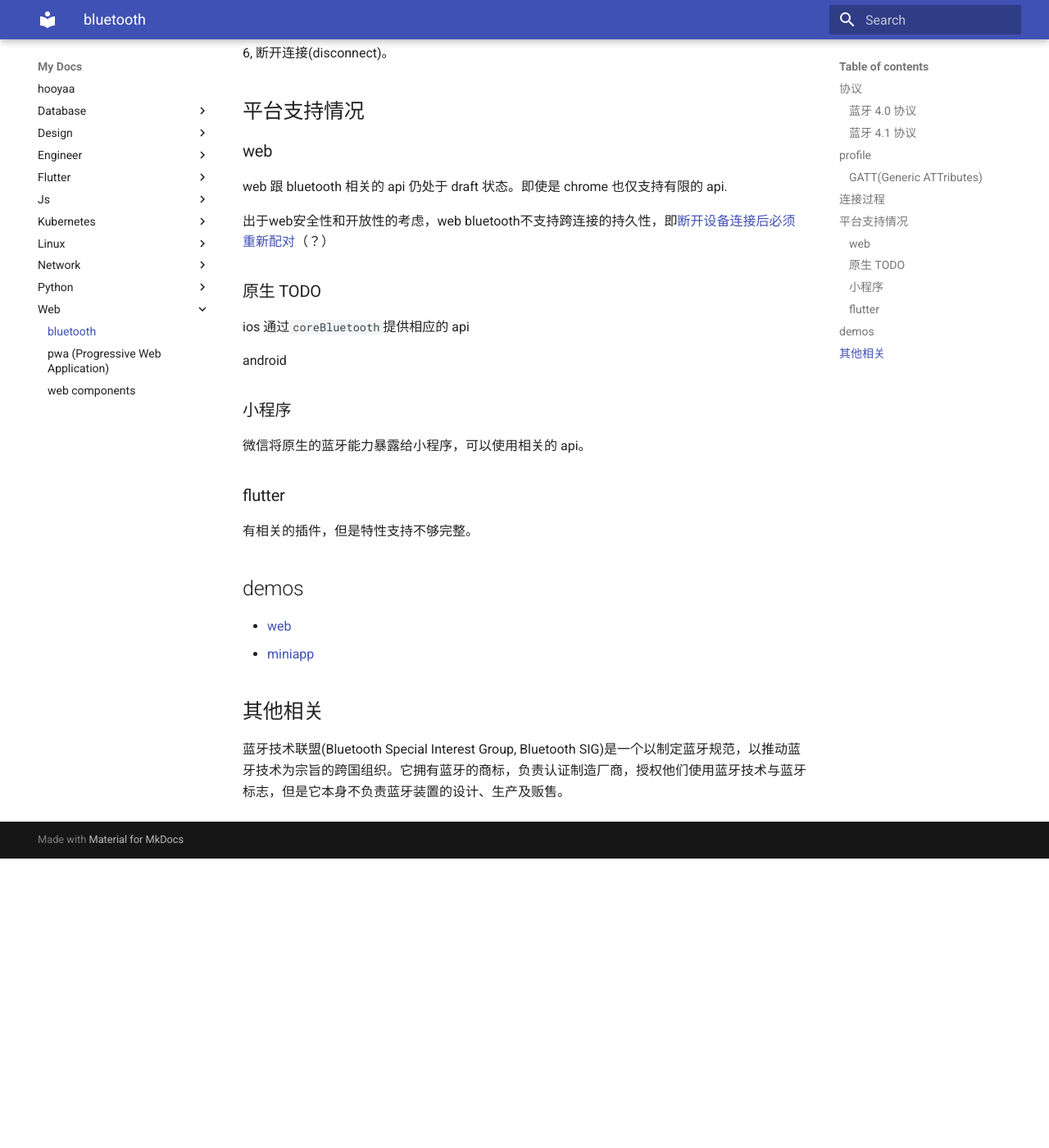
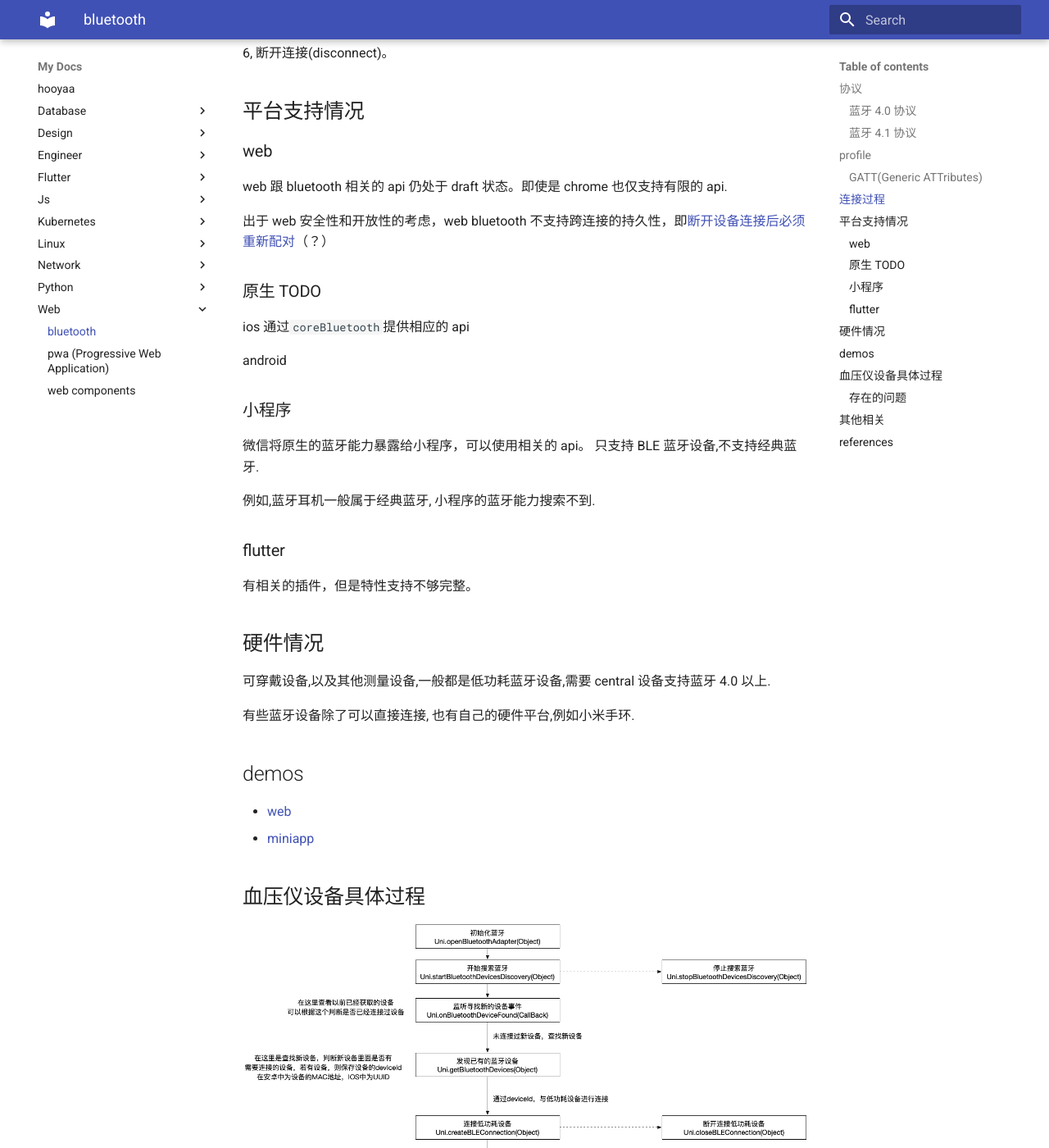
Before and after one commit to dum3ng/note, an MkDocs documentation site: the page built from docs/web/bluetooth.md, in a window 1280 px wide and 1400 px high, scrolled down 1911 px. Shown: the whole window at 82% size. Built offline with MkDocs 1.6.1 and Material for MkDocs 9.7.7, drawn with Linux system fonts in a browser that asks for light colours; before the commit the page ends 2958 px from its top, so only the background shows below that; some of the changed text lies outside the part shown.

Commit message:
update bluetooth

```diff
--- a/docs/web/bluetooth.md
+++ b/docs/web/bluetooth.md
@@ -22,7 +22,7 @@ profile 中包含一个或者多个`service`(服务）， service 可以理解
 一个 service 包含一个或者多个`characteristic`(特征).
 `characteristic`可以理解为服务的属性，一个`characteristic`包括一个 value(array of bytes)，
 以及多个可选的`descriptor`.
-`descriptor`包含一个value（array of bytes），用来描述或者配置它的`characteristic`.
+`descriptor`包含一个 value（array of bytes），用来描述或者配置它的`characteristic`.
 
 特征是与外界交互的最小单位。
 蓝牙设备硬件厂商通常都会提供他们的设备里面各个服务(service)和特征(characteristics)的功能，
@@ -67,8 +67,7 @@ SIG 定义了一些通用属性配置文件 `GATT profile`.
 
 web 跟 bluetooth 相关的 api 仍处于 draft 状态。即使是 chrome 也仅支持有限的 api.
 
-出于web安全性和开放性的考虑，web bluetooth不支持跨连接的持久性，即[断开设备连接后必须重新配对](https://webbluetoothcg.github.io/web-bluetooth/#persistence)（？）
-
+出于 web 安全性和开放性的考虑，web bluetooth 不支持跨连接的持久性，即[断开设备连接后必须重新配对](https://webbluetoothcg.github.io/web-bluetooth/#persistence)（？）
 
 ### 原生 TODO
 
@@ -79,17 +78,46 @@ android
 ### 小程序
 
 微信将原生的蓝牙能力暴露给小程序，可以使用相关的 api。
+只支持 BLE 蓝牙设备,不支持经典蓝牙.
+
+例如,蓝牙耳机一般属于经典蓝牙, 小程序的蓝牙能力搜索不到.
 
 ### flutter
 
 有相关的插件，但是特性支持不够完整。
 
+## 硬件情况
+
+可穿戴设备,以及其他测量设备,一般都是低功耗蓝牙设备,需要 central 设备支持蓝牙 4.0 以上.
+
+有些蓝牙设备除了可以直接连接, 也有自己的硬件平台,例如小米手环.
 
 ## demos
 
 - [web](https://dum3ng.github.io/blue_web_simple/)
-- [miniapp]()
+- [miniapp](https://github.com/dum3ng/bluetooth_miniapp)
+
+## 血压仪设备具体过程
+
+![flowchart](assets/ble_flow.png)
+
+### 存在的问题
+
+- 如何知道设备测量血压的 serviceId? 每种血压仪的 serviceId 是否一致?
+- 如何知道特征 characteristicid?
+- 如何解析获取的特征值? 其数据结构是否对各个血压仪一致?
 
 ## 其他相关
 
 蓝牙技术联盟(Bluetooth Special Interest Group, Bluetooth SIG)是一个以制定蓝牙规范，以推动蓝牙技术为宗旨的跨国组织。它拥有蓝牙的商标，负责认证制造厂商，授权他们使用蓝牙技术与蓝牙标志，但是它本身不负责蓝牙装置的设计、生产及贩售。
+
+## references
+
+- [微信小程序-蓝牙连接](https://www.cnblogs.com/guhonghao/p/9947144.html)
+- [Gadgetbridge](https://github.com/Freeyourgadget/Gadgetbridge)
+- [微信小程序之蓝牙 BLE 踩坑记录](https://www.jianshu.com/p/42a8f71110e8)
+- [GATT Profile 简介](https://blog.csdn.net/chunqingtai2922/article/details/101028816?utm_medium=distribute.pc_relevant_right.none-task-blog-BlogCommendFromBaidu-11&depth_1-utm_source=distribute.pc_relevant_right.none-task-blog-BlogCommendFromBaidu-11)
+- [finding-out-android-bluetooth-le-gatt-profiles](https://stackoverflow.com/questions/18699251/finding-out-android-bluetooth-le-gatt-profiles)
+- [bluetooth specifications - assigned numbers](https://www.bluetooth.com/specifications/assigned-numbers/)
+- [bloodpressure service specification](https://www.bluetooth.com/xml-viewer/?src=https://www.bluetooth.com/wp-content/uploads/Sitecore-Media-Library/Gatt/Xml/Services/org.bluetooth.service.blood_pressure.xml)
+- [Uni-App 使用低功耗蓝牙连接血压仪测量](https://blog.csdn.net/msy_msy/article/details/94015449)
```
Also changed, not shown: other parts of docs/web/bluetooth.md (+2 -2 lines), docs/web/assets/ble_flow.png (added).
